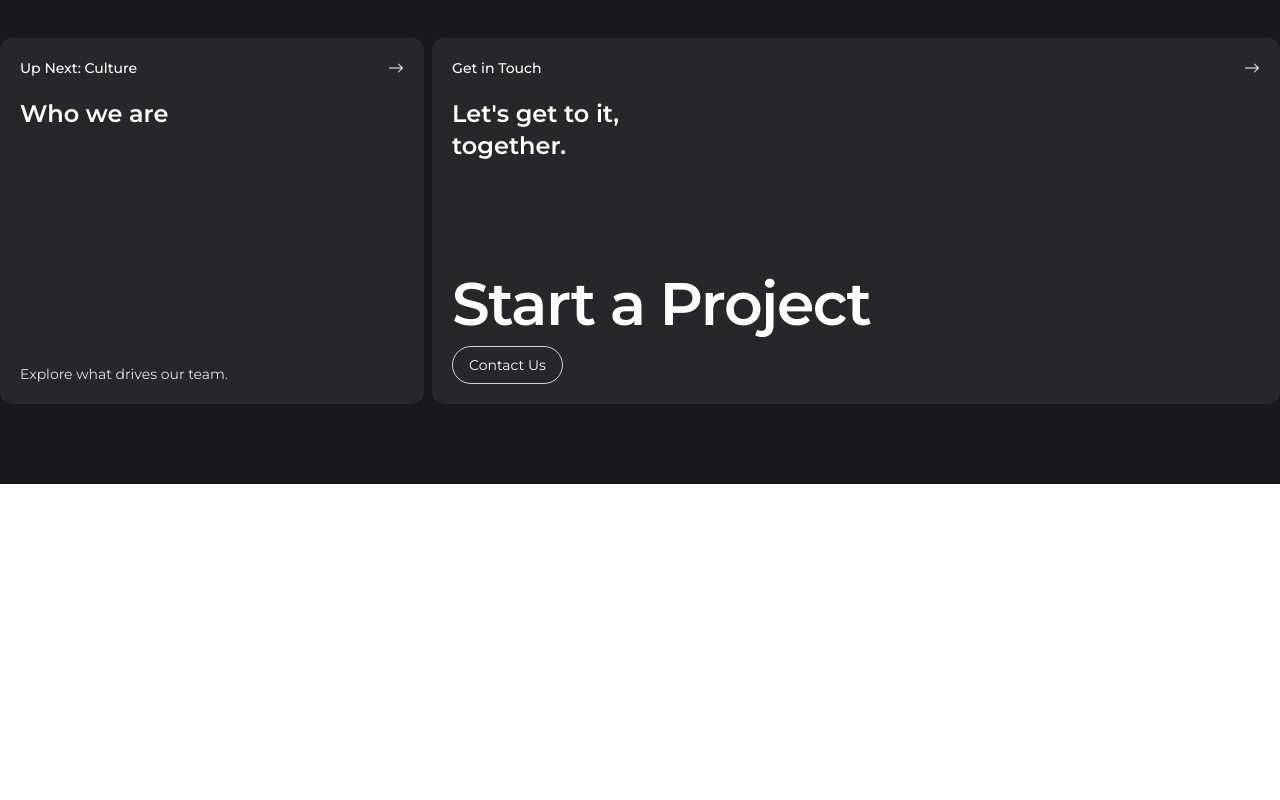
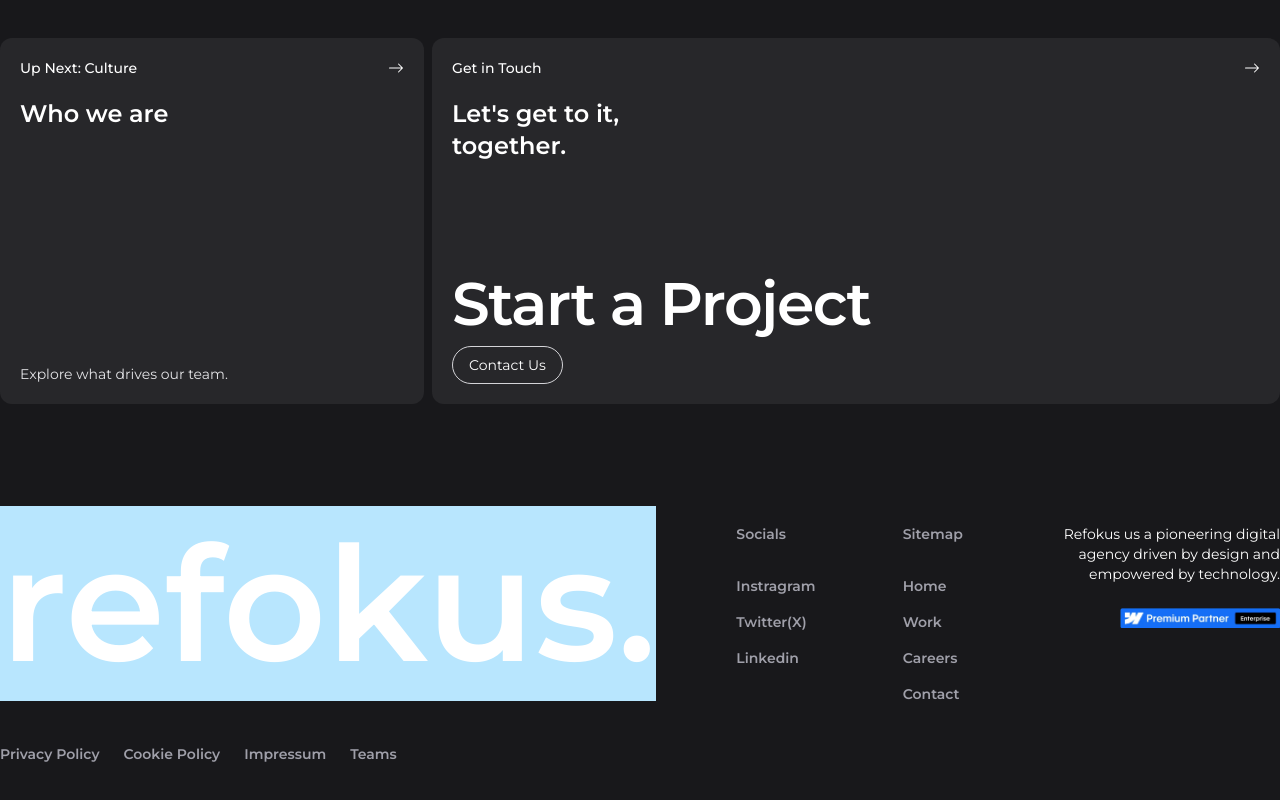
Before and after one commit to debkumar2/refokus, a React (Vite) app: page / in a window 1280 px wide. Shown: the part 2551-3351 px from the top of the page. Before the commit the page ends 3035 px from the top, so only its background shows below. Built offline with nearby package versions, Linux system fonts and the light colour scheme.

Commit message:
For Desktop done

```diff
--- a/src/App.jsx
+++ b/src/App.jsx
@@ -7,6 +7,7 @@ import Stripes from './components/Stripes'
 import Products from './components/Products'
 import Marques from './components/Marques'
 import Cards from './components/Cards'
+import Footer from './components/Footer'
 
 const App = () => {
   return (
@@ -17,6 +18,7 @@ const App = () => {
       <Products/>
       <Marques/>
       <Cards/>
+      <Footer />
     </div>
   )
 }
--- a/src/assets/assets.js
+++ b/src/assets/assets.js
@@ -26,8 +26,10 @@ import marqueSeventeen from '../assets/images/marque_17.svg';
 import marqueEighteen from '../assets/images/marque_18.svg';
 import marqueNineteen from '../assets/images/marque_19.svg';
 import marqueTwenty from '../assets/images/marque_20.svg';
+import webflowPartner from '../assets/images/webflow-partner.webp';
 const assets = {
     brandLogo,
+    webflowPartner
 }
 export const hoverEffectImg = [
     { url: bannerTextHoverOne, top: '2%', left: '45%', isActive: true },
--- /dev/null
+++ b/src/components/Footer.jsx
@@ -0,0 +1,53 @@
+import React from 'react'
+import assets from '../assets/assets';
+
+const Footer = () => {
+    const socialLinks = ['Instragram', 'Twitter(X)', 'Linkedin'];
+    const sidemapLinks = ['Home', 'Work', 'Careers', 'Contact'];
+    const subFooter = ['Privacy Policy', 'Cookie Policy', 'Impressum', 'Teams'];
+    return (
+        <div className="w-full ">
+            <div className='max-w-screen-xl mx-auto py-10'>
+                <div className="flex gap-20">
+                    <div className='basis-1/2'>
+                        <span className='text-[10rem] font-semibold leading-none tracking-normal bg-sky-200'>refokus.</span>
+                    </div>
+                    <div className='basis-1/2'>
+                        <div className='flex justify-between items-start'>
+
+                            <div className="text-zinc-400 font-semibold">
+                                <h5 className='text-sm mb-6'>Socials</h5>
+                                <ul>
+                                    {socialLinks.map((item, index) => (
+                                        <li className='py-2 text-sm cursor-pointer hover:text-zinc-300 duration-300' key={index}>{item}</li>
+                                    ))}
+                                </ul>
+                            </div>
+                            <div className="text-zinc-400 font-semibold">
+                                <h5 className='text-sm mb-6'>Sitemap</h5>
+                                <ul>
+                                    {sidemapLinks.map((item, index) => (
+                                        <li className='py-2 text-sm cursor-pointer hover:text-zinc-300 duration-300' key={index}>{item}</li>
+                                    ))}
+                                </ul>
+                            </div>
+                            <div className="max-w-[230px] flex items-end flex-col">
+                                <p className='text-sm pb-6 text-right'>Refokus us a pioneering digital agency driven by design and empowered by technology.</p>
+                                <img className='w-[160px]' src={assets.webflowPartner} alt="" />
+                            </div>
+                        </div>
+                    </div>
+                </div>
+                <div className="pt-8">
+                    <ul className='flex'>
+                        {subFooter.map((item, index) => (
+                            <li className='text-zinc-400 font-semibold text-sm mr-6 cursor-pointer' key={index}>{item}</li>
+                        ))}
+                    </ul>
+                </div>
+            </div>
+        </div>
+    )
+}
+
+export default Footer
```
Also changed, not shown: src/assets/images/webflow-partner.webp (added).
